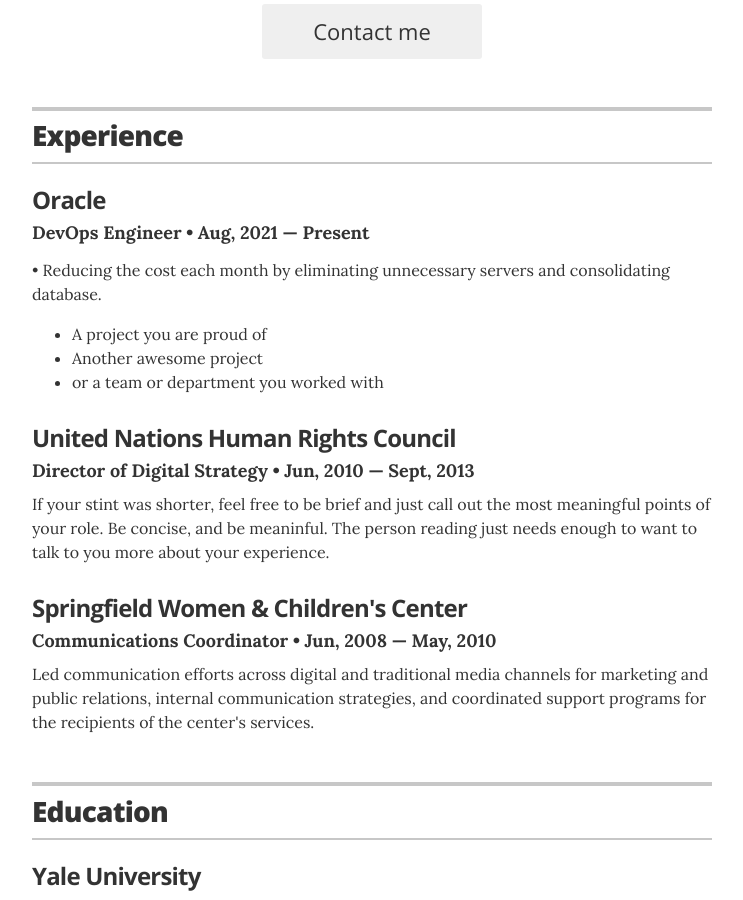
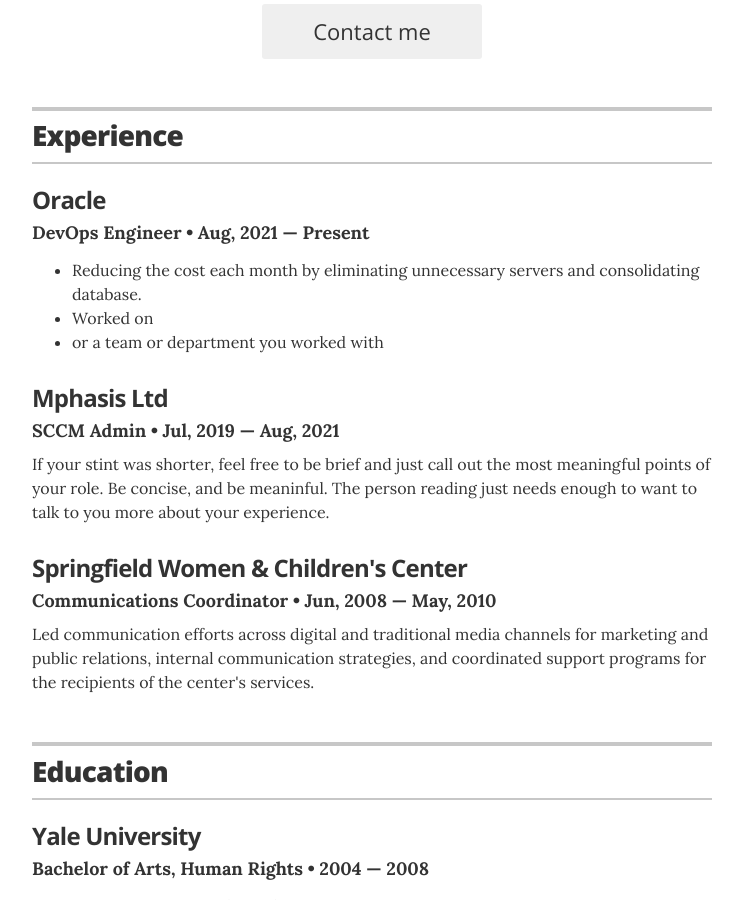
Before and after one commit to mkum98/Resume1, a Jekyll site: the page built from index.html, in a window 1280 px wide and 900 px high, scrolled down 630 px. Shown: the whole window, without its empty margins (268-1011 px from the left). Built offline with Jekyll 4.4.1, drawn with Linux system fonts in a browser that asks for light colours.

Commit message:
experience update

```diff
--- a/_data/experience.yml
+++ b/_data/experience.yml
@@ -3,12 +3,12 @@
 - company: Oracle
   position: DevOps Engineer
   duration: Aug, 2021 &mdash; Present
-  summary: <p>•	Reducing the cost each month by eliminating unnecessary servers and consolidating database.<p>	<ul class="resume-item-list"><li>A project you are proud of</li><li>Another awesome project</li><li>or a team or department you worked with</li></ul>
+  summary:	<ul class="resume-item-list"><li> Reducing the cost each month by eliminating unnecessary servers and consolidating database.</li><li> Worked on </li><li>or a team or department you worked with</li></ul>
 
 # Director of Digital Stratgy
-- company: United Nations Human Rights Council
-  position: Director of Digital Strategy
-  duration:  Jun, 2010 &mdash; Sept, 2013
+- company: Mphasis Ltd
+  position: SCCM Admin
+  duration:  Jul, 2019 &mdash; Aug, 2021
   summary: If your stint was shorter, feel free to be brief and just call out the most meaningful points of your role. Be concise, and be meaninful. The person reading just needs enough to want to talk to you more about your experience.
 
 
```
